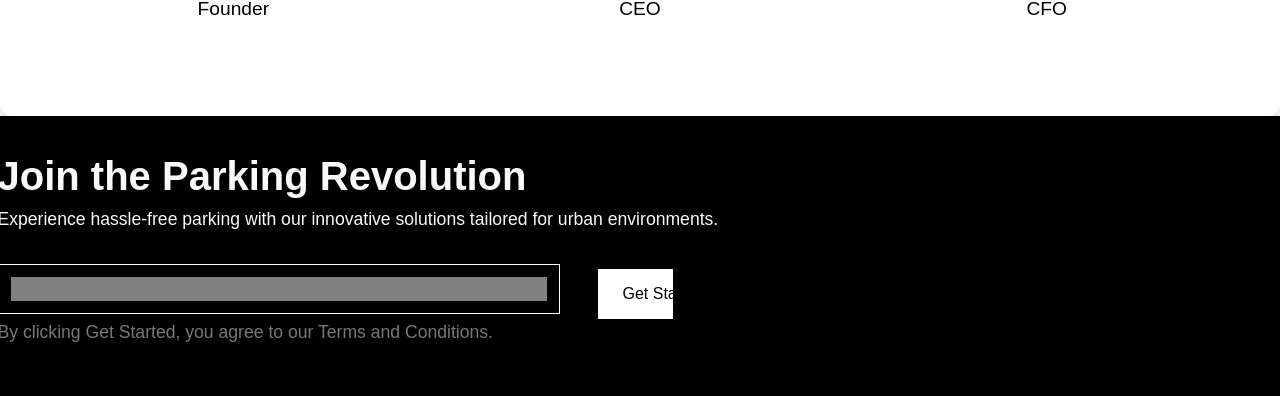
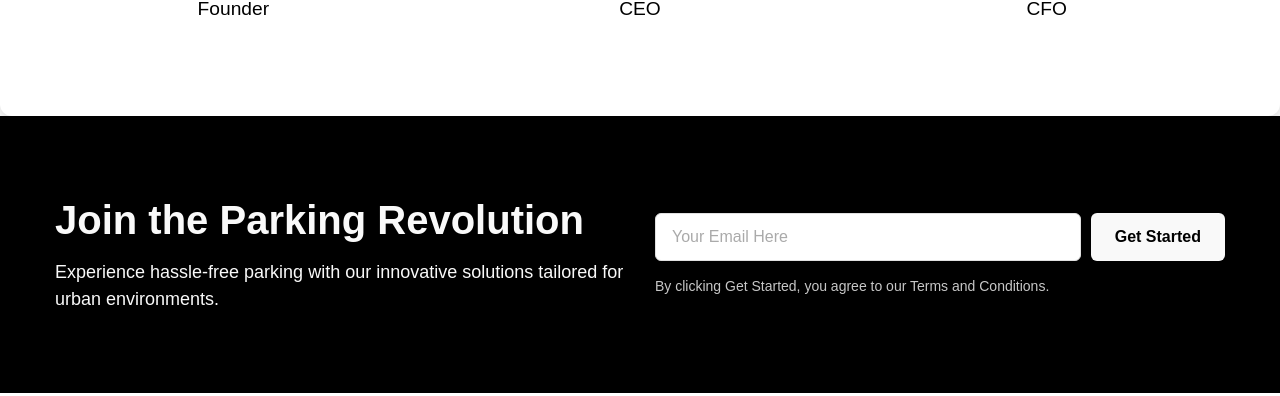
Before and after one commit to aayanmulla/ParkEz, a React (Create React App) app in the folder ParkEz_Frontend/: page / in a window 1280 px wide. Shown: the part 3912-4308 px from the top of the page. Built offline with nearby package versions, Linux system fonts and the light colour scheme.

Commit message:
completd join modal

```diff
--- a/ParkEz_Frontend/src/screens/Join/Join.css
+++ b/ParkEz_Frontend/src/screens/Join/Join.css
@@ -1,33 +1,162 @@
 .Cta {
-    width: 1425px;
+  width: 100%;
   background-color: var(--cta-bg);
   color: white;
-    /* margin-left: 60px; */
-    /* text-align: center; */
   padding: 80px 20px;
+  box-sizing: border-box;
 }
+
+.column-5 {
+  max-width: 1200px;
+  margin: 0 auto;
+  display: flex;
+  flex-direction: column;
+}
+
 .div-3 {
   display: flex;
   flex-direction: column;
-    margin-top: 0;
-    margin-left: 50px;
+  margin: 0 0 30px 0;
+  padding: 0 15px;
 }
-  .heading-4{
+
+.heading-4 {
   align-items: flex-start;
   font-size: 40px;
   font-weight: 700;
   color: var(--primary-bg);
-    margin-bottom: 0px;
-    margin-top: -50px;
+  margin-bottom: 15px;
+  line-height: 1.2;
+}
 
+.text-4 {
+  color: var(--primary-bg);
+  font-size: 18px;
+  max-width: 600px;
+  line-height: 1.5;
+  margin: 0;
 }
-  .text-4{
+
+.actions-2 {
+  padding: 0 15px;
+}
+
+.form {
+  display: flex;
+  flex-direction: row;
+  gap: 10px;
+  margin-bottom: 15px;
+  max-width: 600px;
+  width: 100%;
+}
+
+.email-input {
+  background-color: white;
+  border: 1px solid #e0e0e0;
+  border-radius: 6px;
+  color: #666;
+  font-family: inherit;
+  font-size: 16px;
+  font-weight: 400;
+  height: 48px;
+  padding: 0 16px;
+  flex: 1;
+  min-width: 0;
+}
+
+.email-input:focus {
+  outline: none;
+  border-color: var(--primary-color, #0066ff);
+}
+
+.email-input::placeholder {
+  color: #aaa;
+}
+
+.submit-button {
+  background-color: var(--primary-bg, white);
+  border: none;
+  border-radius: 6px;
+  color: var(--cta-bg, #333);
+  cursor: pointer;
+  font-family: inherit;
+  font-size: 16px;
+  font-weight: 600;
+  height: 48px;
+  padding: 0 24px;
+  white-space: nowrap;
+  flex-shrink: 0;
+}
+
+.submit-button:hover {
+  background-color: var(--primary-hover, #f2f2f2);
+}
+
+.by-clicking-sign-up {
+  margin: 0;
+  font-size: 14px;
   color: var(--primary-bg);
+  opacity: 0.8;
+  max-width: 600px;
 }
-  .actions-2{
-    padding: auto;
+
+/* Responsive breakpoints */
+@media (min-width: 768px) {
+  .column-5 {
+    flex-direction: row;
+    align-items: center;
+    justify-content: space-between;
   }
-  .by-clicking-sign-up{
-    margin-left: 50px;
-    margin-bottom: 0px;
+
+  .div-3 {
+    flex: 1;
+    margin-bottom: 0;
   }
+
+  .actions-2 {
+    flex: 1;
+  }
+
+  /* REMOVED the column direction override for .form */
+  /* REMOVED width:100% for .submit-button */
+}
+
+@media (max-width: 767px) {
+  .Cta {
+    padding: 60px 20px;
+  }
+
+  .heading-4 {
+    font-size: 32px;
+  }
+
+  /* Keep the form in row layout unless on very small screens */
+}
+
+/* Only use column layout on very small screens */
+@media (max-width: 480px) {
+  .Cta {
+    padding: 40px 15px;
+  }
+
+  .heading-4 {
+    font-size: 28px;
+  }
+
+  .text-4 {
+    font-size: 16px;
+  }
+
+  .by-clicking-sign-up {
+    font-size: 12px;
+  }
+
+  /* Only add column layout here for very small screens */
+  .form {
+    flex-direction: column;
+  }
+
+  .submit-button {
+    width: 100%;
+  }
+}
--- a/ParkEz_Frontend/src/screens/Join/Join.jsx
+++ b/ParkEz_Frontend/src/screens/Join/Join.jsx
@@ -1,6 +1,4 @@
 import React from 'react';
-import StylePrimarySmallWrapper from "../../components/StylePrimarySmallWrapper/StylePrimarySmallWrapper.jsx";
-import TypeDefault  from "../../components/TypeDefault/TypeDefault.jsx";
 import "./Join.css";
 const Join = () => {
     return (
@@ -8,7 +6,6 @@ const Join = () => {
             <div className="column-5">
                 <div className="div-3">
                     <div className="heading-4">Join the Parking Revolution</div>
-
                     <p className="text-4">
                         Experience hassle-free parking with our innovative solutions
                         tailored for urban environments.
@@ -17,16 +14,12 @@ const Join = () => {
 
                 <div className="actions-2">
                     <div className="form">
-                    <TypeDefault
-                        className="type-default-alternate-true"
-                        divClassName="design-component-instance-node"
-                        text="Your Email Here"
+                        <input
+                            type="email"
+                            placeholder="Your Email Here"
+                            className="email-input"
                         />
-                    <StylePrimarySmallWrapper
-                        className="style-primary-small-false-alternate-true-icon-position-no-icon"
-                        divClassName="style-primary-small-false-alternate-true-icon-position-no-icon-instance"
-                        text="Get Started"
-                    />
+                        <button className="submit-button">Get Started</button>
                     </div>
 
                     <p className="by-clicking-sign-up">
```
Lines whose indentation alone changed are shown as unchanged.
